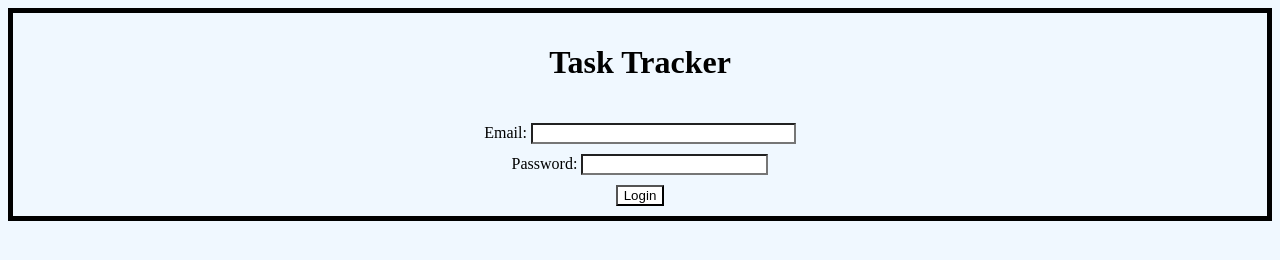
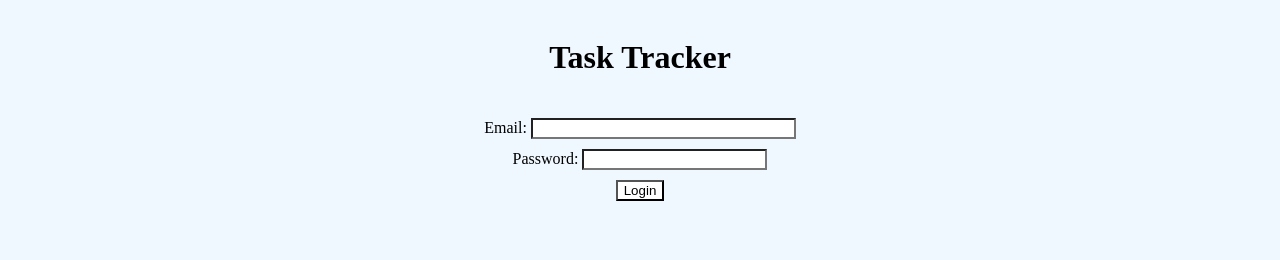
Before and after one commit to Levente003/szfm_project, a website: page miniprojekt/frontend/login.html in a window 1280 px wide. Drawn offline with Linux system fonts and the light colour scheme.

Commit message:
Removed things that were left behind as testing in 'themeBase.css'

```diff
--- a/miniprojekt/frontend/themeBase.css
+++ b/miniprojekt/frontend/themeBase.css
@@ -2,7 +2,6 @@
     display: flex;
     flex-direction: column;
     align-self: center;
-    border: 5px solid black;
 }
 
 .login {
@@ -24,9 +23,3 @@ h1 {
     display: inline-block;
     text-align: center;
 }
-/*only for pattern testing*//*TODO: remove after testing*/
-input:valid {
-    color: goldenrod;
-    font-weight: bolder;
-    /*background-color: aqua;*/
-}
```
